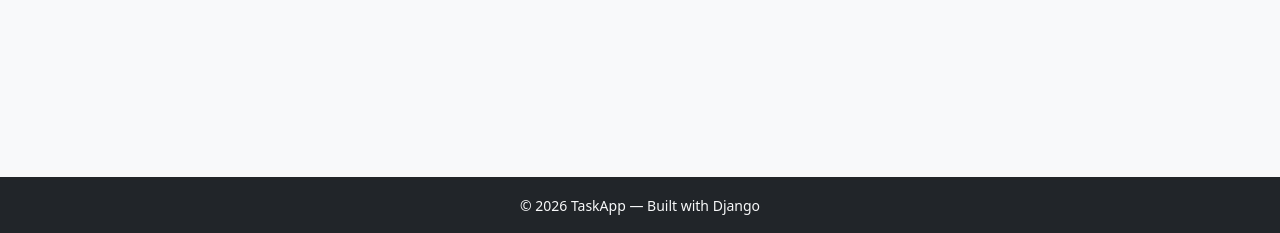
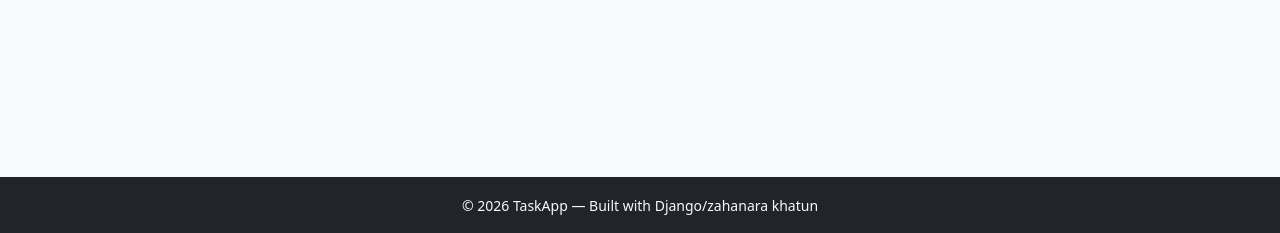
Before and after one commit to zahanarakhatun/task_django, a Django app: page / in a window 1280 px wide. Shown: the part 567-800 px from the top of the page. Run offline with Django 5.2, Linux system fonts and the light colour scheme; data that the repository does not hold is empty.

Commit message:
update code

```diff
--- a/templates/master/footer.html
+++ b/templates/master/footer.html
@@ -1,5 +1,5 @@
 <footer class="bg-dark text-light text-center py-3 mt-5">
   <div class="container">
-    <small>&copy; 2026 TaskApp — Built with Django</small>
+    <small>&copy; 2026 TaskApp — Built with Django/zahanara khatun</small>
   </div>
 </footer>
```
